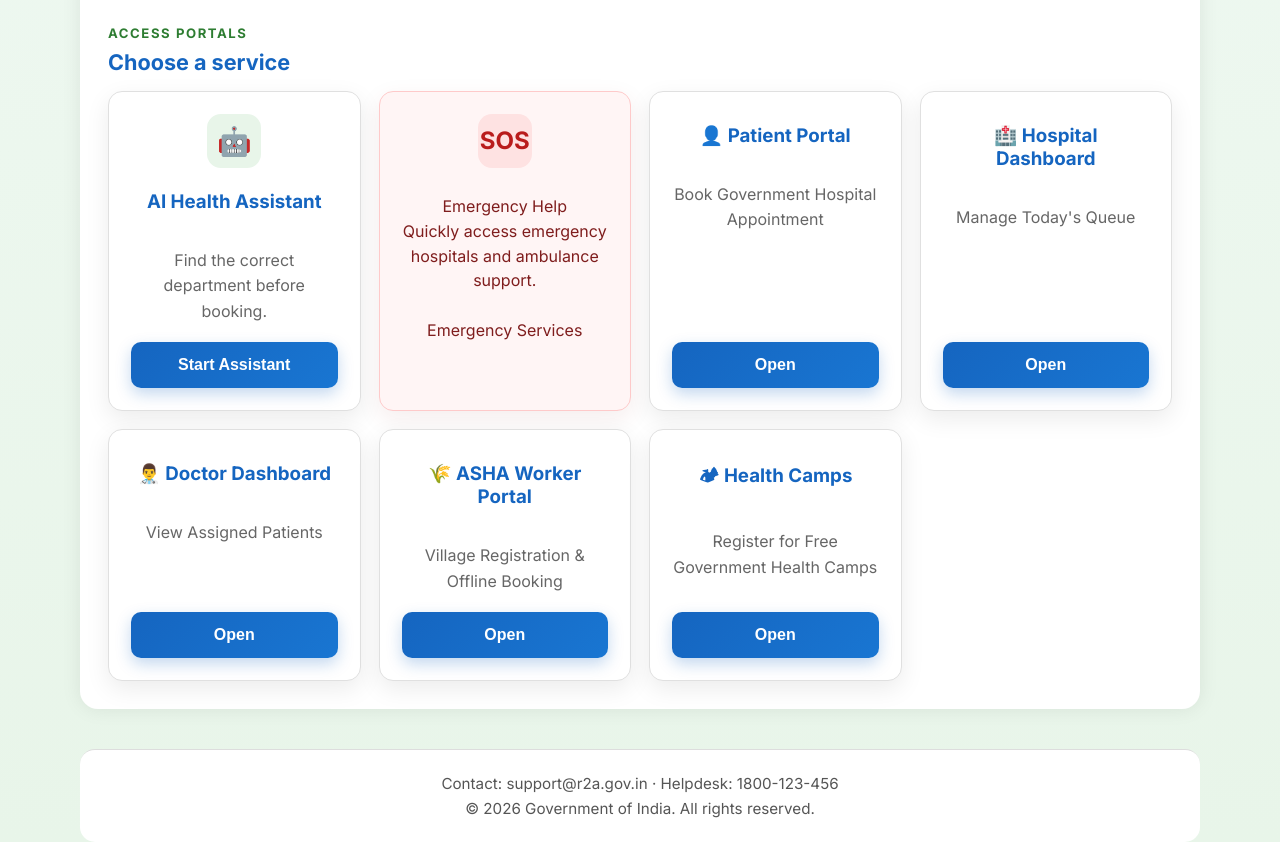
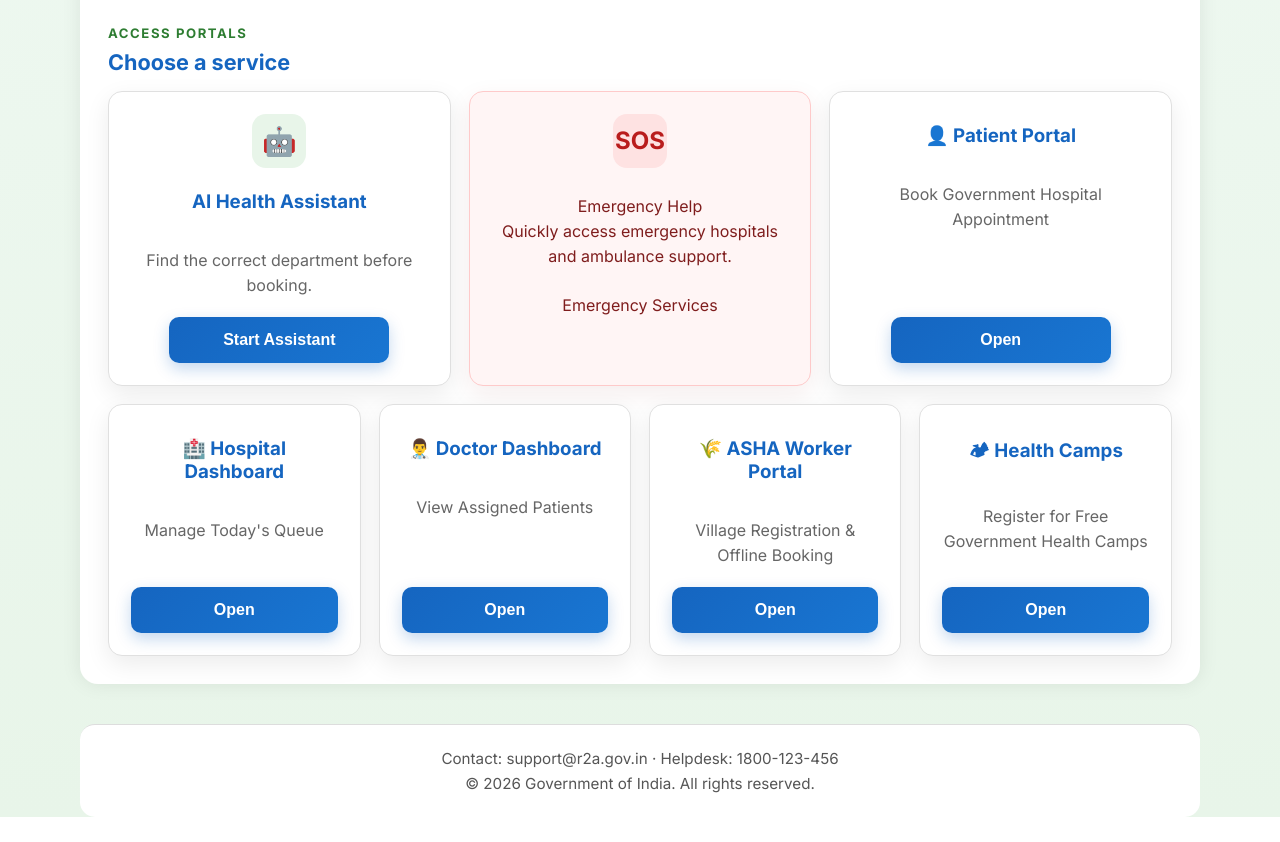
Before and after one commit to Vrushav/R2A, a plain HTML site: page Frontend/pages/public/index.html in a window 1280 px wide. Shown: the part 1239-2081 px from the top of the page. After the commit the page ends 2056 px from the top, so only its background shows below. Drawn offline with Linux system fonts and the light colour scheme.

Commit message:
feat: improved homepage postal card's allignment

```diff
--- a/Frontend/assets/css/landing.css
+++ b/Frontend/assets/css/landing.css
@@ -515,13 +515,25 @@ line-height:1.7;
 
 display:grid;
 
-grid-template-columns:repeat(auto-fit,minmax(240px,1fr));
+grid-template-columns:repeat(12, minmax(0,1fr));
 
 gap:18px;
 
 align-items:stretch;
 
 margin-top:10px;
+
+}
+
+.portal-card.user-portal{
+
+grid-column:span 4;
+
+}
+
+.portal-card.admin-portal{
+
+grid-column:span 3;
 
 }
 
@@ -1487,6 +1499,13 @@ grid-template-columns:1fr;
 
 }
 
+.portal-card.user-portal,
+.portal-card.admin-portal{
+
+grid-column:auto;
+
+}
+
 .portal-card,
 .card,
 .portal-grid > button[onclick="showEmergencyPage()"]{
@@ -1496,3 +1515,26 @@ min-height:220px;
 }
 
 }
+
+@media (min-width: 641px) and (max-width: 980px){
+
+.portal-grid{
+
+grid-template-columns:repeat(6, minmax(0,1fr));
+
+}
+
+.portal-card.user-portal,
+.portal-card.admin-portal{
+
+grid-column:span 3;
+
+}
+
+.portal-card.patient-portal{
+
+grid-column:2 / span 4;
+
+}
+
+}
--- a/Frontend/pages/public/index.html
+++ b/Frontend/pages/public/index.html
@@ -134,7 +134,7 @@ before booking an appointment.</p>
 
         <div class="portal-grid">
 
-            <div class="portal-card featured-card">
+            <div class="portal-card featured-card user-portal">
 
 <div class="icon">🤖</div>
 
@@ -148,8 +148,8 @@ Start Assistant
 
 </div>
 
-<div class="portal-card emergency-card" onclick="showEmergencyPage()" role="button" tabindex="0">
-🚨 Emergency Help
+<div class="portal-card emergency-card user-portal" onclick="showEmergencyPage()" role="button" tabindex="0">
+Emergency Help
 
 Need immediate medical assistance?
 
@@ -160,7 +160,7 @@ Quickly access emergency hospitals and ambulance support.
 
 <br><br>
 
-            <div class="portal-card">
+            <div class="portal-card user-portal patient-portal">
 
                 <h3>👤 Patient Portal</h3>
 
@@ -170,7 +170,7 @@ Quickly access emergency hospitals and ambulance support.
 
             </div>
 
-<div class="portal-card">
+<div class="portal-card admin-portal">
 
 <h3>🏥 Hospital Dashboard</h3>
 
@@ -184,7 +184,7 @@ Open Dashboard
 
 </div>
 
-<div class="portal-card">
+<div class="portal-card admin-portal">
 
 <h3>👨‍⚕️ Doctor Dashboard</h3>
 
@@ -198,7 +198,7 @@ Open Dashboard
 
 </div>
 
-<div class="portal-card">
+<div class="portal-card admin-portal">
 
 <h3>🌾 ASHA Worker Portal</h3>
 
@@ -212,7 +212,7 @@ Open Portal
 
 </div>
 
-<div class="portal-card">
+<div class="portal-card admin-portal">
 
 <h3>🏕 Health Camps</h3>
 
```
